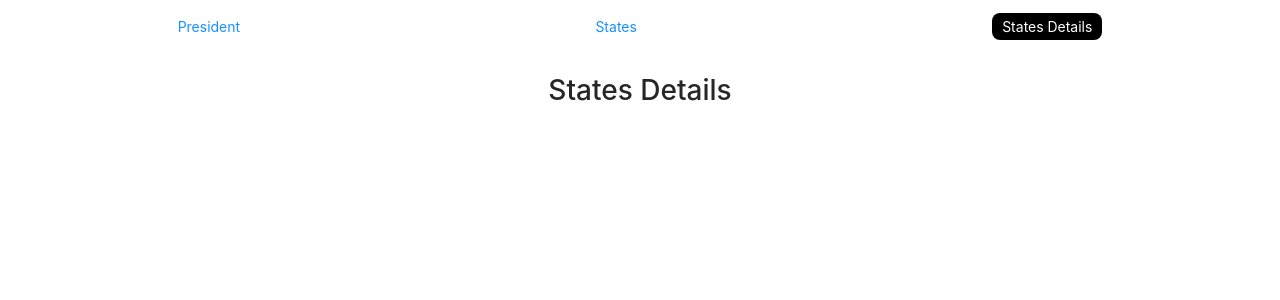
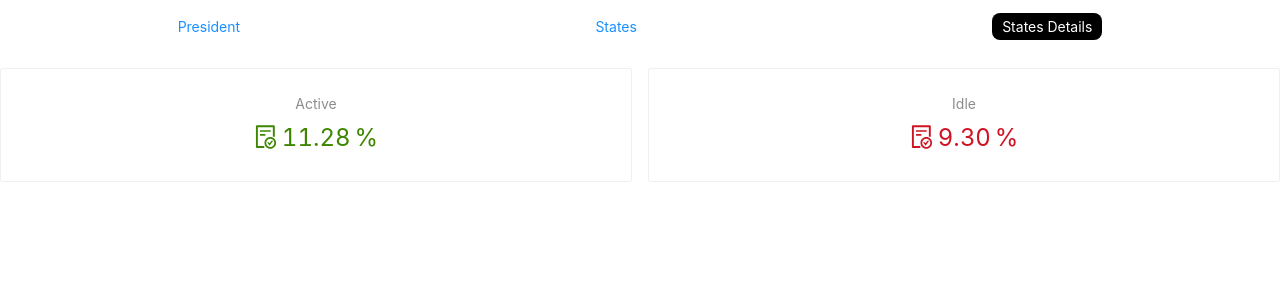
Before and after one commit to haopham1705/us-presidential-election, a React (Create React App) app: page /states-details in a window 1280 px wide. Shown: the top 300 px of the page. Built offline with nearby package versions, Linux system fonts and the light colour scheme.

Commit message:
add list states detail

```diff
--- a/package.json
+++ b/package.json
@@ -11,6 +11,7 @@
     "history": "^5.1.0",
     "node-sass": "^6.0.1",
     "react": "^17.0.2",
+    "react-countup": "^6.1.0",
     "react-dom": "^17.0.2",
     "react-router-dom": "^6.0.2",
     "react-scripts": "4.0.3",
@@ -20,7 +21,8 @@
     "start": "react-scripts start",
     "build": "react-scripts build",
     "test": "react-scripts test",
-    "eject": "react-scripts eject"
+    "eject": "react-scripts eject",
+    "deploy": "sh ./deploy-surge.sh"
   },
   "eslintConfig": {
     "extends": [
--- a/src/App.css
+++ b/src/App.css
@@ -1,7 +1,9 @@
 .App {
   text-align: center;
 }
-
+.App-link {
+  color: #000000;
+}
 
 /* .App-header {
   background-color: #282c34;
--- a/src/App.js
+++ b/src/App.js
@@ -6,7 +6,8 @@ import {
 } from "react-router-dom";
 import HomePage from './pages/HomePage'
 import States from './pages/States'
-import StatesDetails from './pages/StatesDetails'
+// import StatesDetails from './pages/StatesDetails'
+import ListStates from './pages/ListStates'
 import NotFound from './pages/NotFound'
 import Header from './components/Header';
 import 'antd/dist/antd.css';
@@ -20,7 +21,7 @@ function App() {
         <Routes>
           <Route path="/" element={<HomePage />} />
           <Route path="states" element={<States />} />
-          <Route path="states-details" element={<StatesDetails />} />
+          <Route path="states-details" element={<ListStates />} />
           <Route path="*" element={<NotFound />} />
         </Routes>
       </div>
--- a/src/components/Header/Header.css
+++ b/src/components/Header/Header.css
@@ -4,11 +4,9 @@
     justify-content: space-around;
     align-items: center;
     margin: 1rem 0;
+    color: #000;
 }
 
-.App-link {
-    color: #0d0e0f;
-}
 
 .active {
     color: #fff;
@@ -22,6 +20,5 @@
 }
 
 a {
-    text-decoration: none;
     color: #000;
 }
--- a/src/index.css
+++ b/src/index.css
@@ -1,8 +1,12 @@
 /* * {
   border: 1px solid red;
 } */
+* {
+  padding: 0;
+  margin: 0;
+  box-sizing: border-box;
+}
 body {
-  margin: 0;
   font-family: -apple-system, BlinkMacSystemFont, 'Segoe UI', 'Roboto', 'Oxygen',
     'Ubuntu', 'Cantarell', 'Fira Sans', 'Droid Sans', 'Helvetica Neue',
     sans-serif;
--- /dev/null
+++ b/src/pages/ListStates/index.jsx
@@ -0,0 +1,38 @@
+import React from 'react'
+import { Statistic, Card, Row, Col } from 'antd';
+import { ArrowUpOutlined, ArrowDownOutlined, PercentageOutlined, FileDoneOutlined } from '@ant-design/icons';
+
+function ListStates() {
+    return (
+        <div className="site-statistic-demo-card">
+            <Row gutter={16}>
+                <Col span={12}>
+                    <Card>
+                        <Statistic
+                            title="Active"
+                            value={11.28}
+                            precision={2}
+                            valueStyle={{ color: '#3f8600' }}
+                            prefix={<FileDoneOutlined />}
+                            suffix="%"
+                        />
+                    </Card>
+                </Col>
+                <Col span={12}>
+                    <Card>
+                        <Statistic
+                            title="Idle"
+                            value={9.3}
+                            precision={2}
+                            valueStyle={{ color: '#cf1322' }}
+                            prefix={<FileDoneOutlined />}
+                            suffix="%"
+                        />
+                    </Card>
+                </Col>
+            </Row>
+        </div>
+    )
+}
+
+export default ListStates
```
Also changed, not shown: src/pages/States/index.jsx (+4 -4 lines), 2 other files (tests, documents, lock files or other folders).
